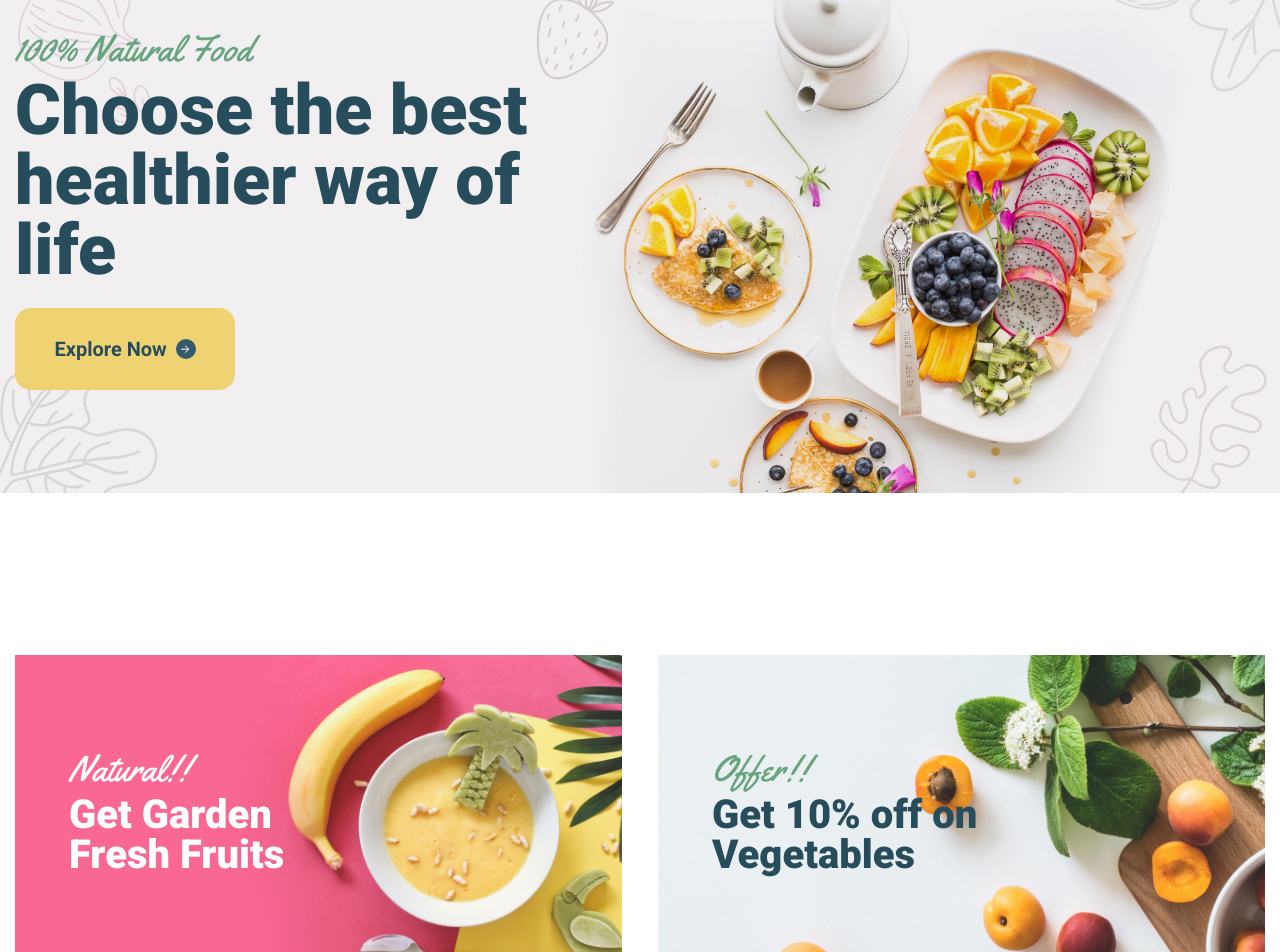
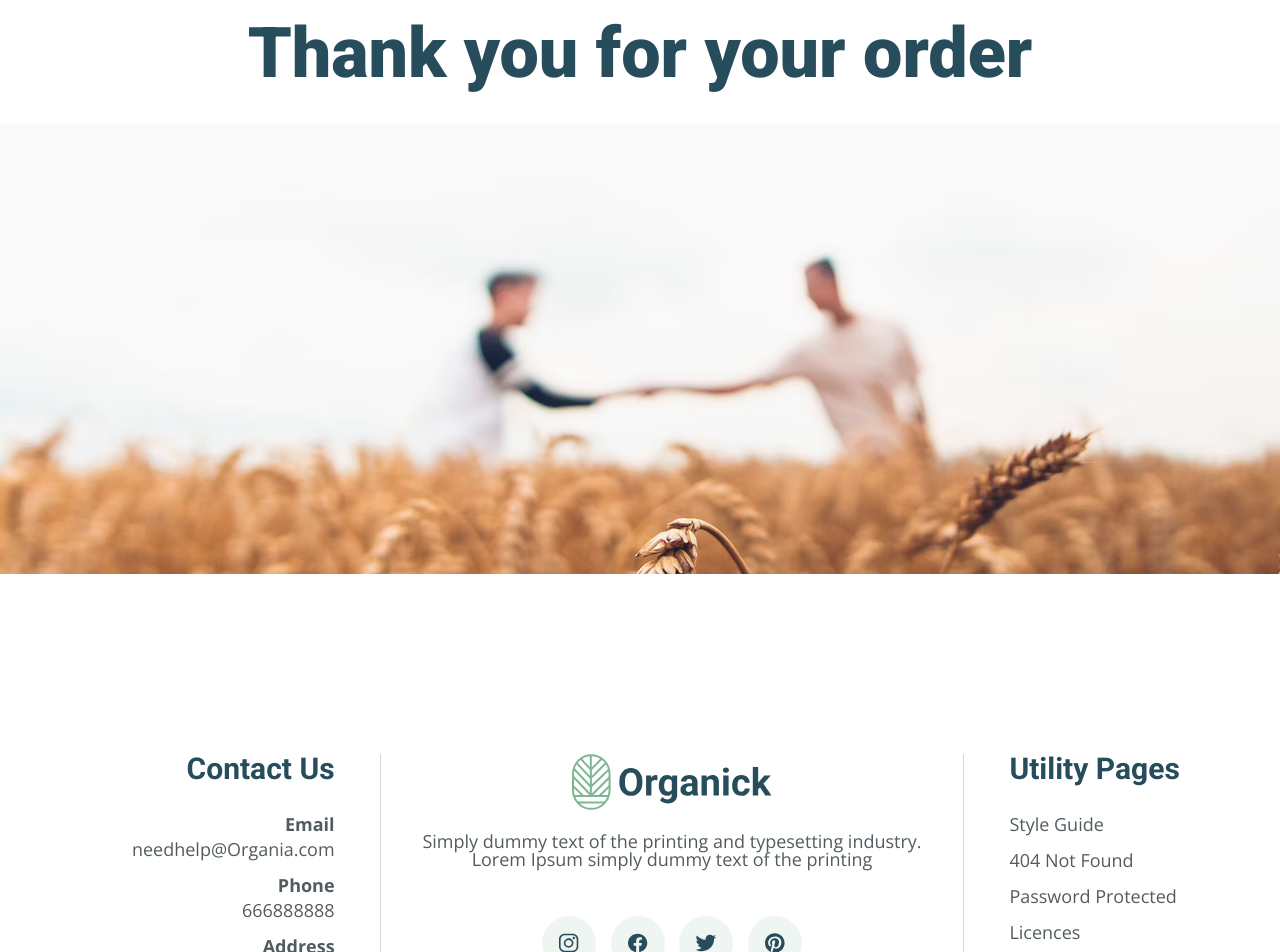
Before and after one commit to tkach-v/OrganickStore, a React (Create React App) app: page / in a window 1280 px wide. Shown: the part 240-1192 px from the top of the page. Built offline with nearby package versions, Linux system fonts and the light colour scheme.

Commit message:
add completed-order section

```diff
--- a/src/App.js
+++ b/src/App.js
@@ -14,6 +14,7 @@ import Gallery from "./components/gallery/Gallery";
 import News from "./components/news/News";
 import {Subtitle} from "./styles/common";
 import Subscribe from "./components/subscribe/Subscribe";
+import CompletedOrder from "./components/completedOrder/CompletedOrder";
 
 function App() {
   return (
@@ -22,16 +23,17 @@ function App() {
         <GlobalStyles/>
         <Header/>
         <main>
-          <Promo/>
-          <Banners/>
-          <About/>
-          <Shop/>
-          <Testimonials/>
-          <Offer/>
-          <WhoWeAre/>
-          <Gallery/>
-          <News/>
-          <Subscribe/>
+          <CompletedOrder/>
+          {/*<Promo/>*/}
+          {/*<Banners/>*/}
+          {/*<About/>*/}
+          {/*<Shop/>*/}
+          {/*<Testimonials/>*/}
+          {/*<Offer/>*/}
+          {/*<WhoWeAre/>*/}
+          {/*<Gallery/>*/}
+          {/*<News/>*/}
+          {/*<Subscribe/>*/}
         </main>
         <Footer/>
       </ThemeProvider>
--- /dev/null
+++ b/src/components/completedOrder/CompletedOrder.jsx
@@ -0,0 +1,30 @@
+import React from 'react';
+import {Title} from "../../styles/common";
+import styled from "styled-components";
+
+const StyledCompletedOrder = styled.div`
+  text-align: center;
+  padding: 5rem 0;
+`
+
+const CompletedOrderTitle = styled(Title)`
+  padding-bottom: 2rem;
+`
+
+const CompletedOrderImage = styled.img`
+  width: 100%;
+  height: 450px;
+  background: #FAFAFA;
+  object-fit: cover;
+`
+
+function CompletedOrder() {
+  return (
+    <StyledCompletedOrder>
+      <CompletedOrderTitle>Thank you for your order</CompletedOrderTitle>
+      <CompletedOrderImage src="./img/completed-order/image.png" alt="" />
+    </StyledCompletedOrder>
+  );
+}
+
+export default CompletedOrder;
```
Also changed, not shown: public/img/completed-order/image.png (added).
